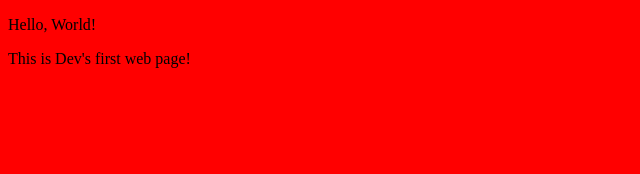
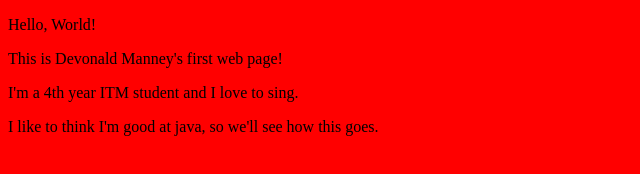
Before and after one commit to dmanney/website1, a plain HTML site: page index.html in a window 1280 px wide. Shown: the whole page, without its empty margins (0-640 px from the left). Drawn offline with Linux system fonts and the light colour scheme.

Commit message:
Added more text

```diff
--- a/index.html
+++ b/index.html
@@ -5,6 +5,8 @@
   </head>
   <body bgcolor=red>
     <p>Hello, World!
-    <p>This is Dev's first web page!
+    <p>This is Devonald Manney's first web page!
+	<p>I'm a 4th year ITM student and I love to sing.
+	<p>I like to think I'm good at java, so we'll see how this goes.
   </body>
 </html>
```
